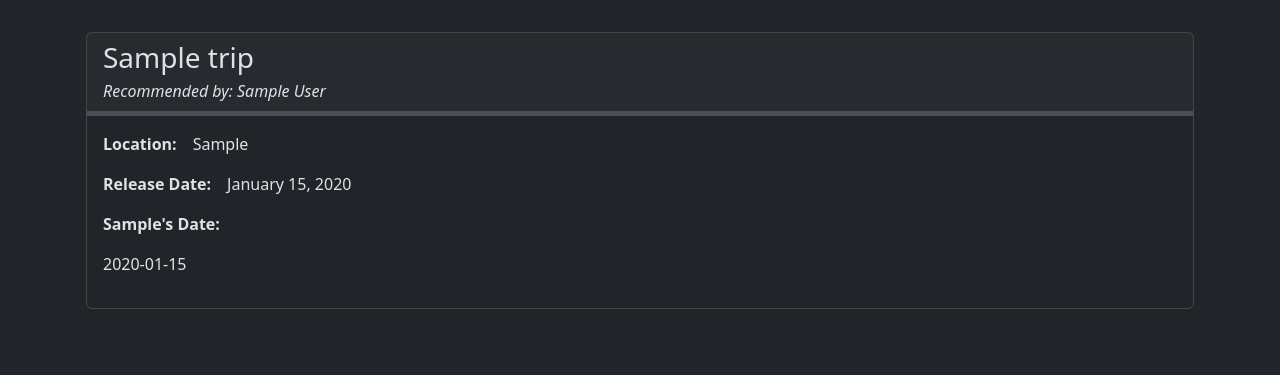
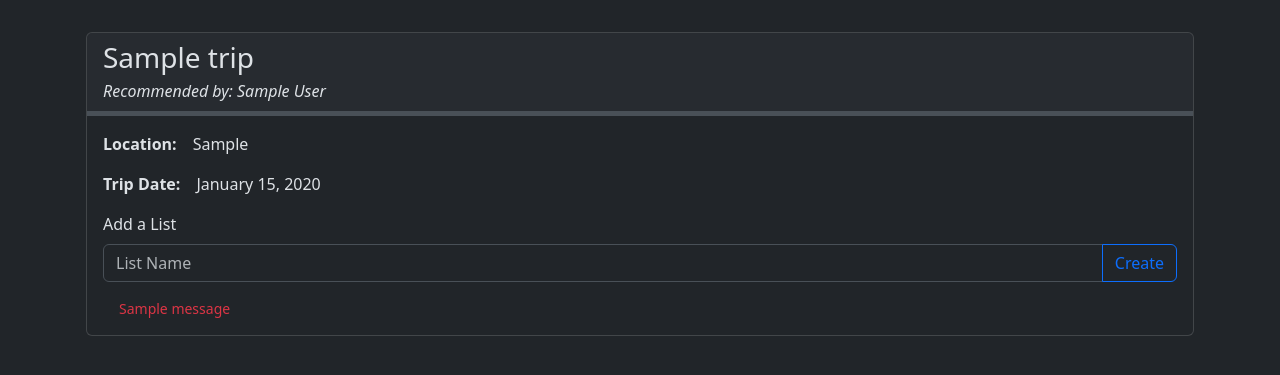
Before and after one commit to ColoBabbo/Trip_Lists_Flask, a Flask app: page /trip/1 in a window 1280 px wide. Shown: the part 65-440 px from the top of the page. Run offline with Flask 3, Linux system fonts and the light colour scheme; the visitor is signed in with stand-in values (Sample User, id 1); tables that the repository leaves empty hold one stand-in row (values such as "Sample post"); one stand-in notice (Sample message) is shown.

Commit message:
Create Lists from Trip page.

```diff
--- a/flask_app/controllers/trips.py
+++ b/flask_app/controllers/trips.py
@@ -6,7 +6,6 @@ from flask_app.models import trip
 def show_all_trips():
     if session.get('logged_in'):
         all_trips = trip.Trip.get_all()
-        # print(all_trips)
         return render_template('show_all_trips.html', all_trips = all_trips)
     else:
         flash('Please Login', 'login')
@@ -19,7 +18,15 @@ def show_one_trip(trip_id:int):
         if this_trip == False:
             flash('No such record!', 'unauthorized')
             return redirect(url_for('show_all_trips'))
-        return render_template('show_one_trip.html', this_trip = this_trip)
+        if session.get('list_attempt'):
+            pre_fill = {
+                'list_name': session['list_attempt']['list_name'],
+            }
+        else:
+            pre_fill = {
+                'list_name': '',
+            }
+        return render_template('show_one_trip.html', this_trip = this_trip, pre_fill = pre_fill)
     else:
         flash('Please Login', 'login')
     return redirect('/')
--- a/flask_app/models/list.py
+++ b/flask_app/models/list.py
@@ -11,3 +11,58 @@ class List:
         self.trip_id = data['trip_id']
         self.created_at = data['created_at']
         self.updated_at = data['updated_at']
+        self.trip = {}
+
+    @classmethod
+    def get_all (cls):
+        query = """
+                SELECT * FROM lists
+                LEFT JOIN trips ON lists.trip_id = trips.id;
+        """
+        results = connectToMySQL(cls.db).query_db(query)
+        all_lists = []
+        for list in results:
+            this_list = cls(list)
+            trip_data = {
+                'id': list['trips.id'],
+                'name': list['name'],
+                'location': list['location'],
+                'date': list['date'],
+                'created_at': list['trips.created_at'],
+                'updated_at': list['trips.updated_at'],
+            }
+            this_list_trip = trip.Trip(trip_data)
+            this_list.trip = this_list_trip
+            all_lists.append(this_list)
+        return all_lists
+
+
+    @classmethod
+    def insert_one(cls, form_dict:dict) -> int:
+        print('WE MADE IT INTO INSERT ONE LIST!')
+        print(f'{form_dict}')
+        query = """
+                INSERT INTO lists (name, trip_id)
+                VALUES (%(name)s, %(trip_id)s);
+        """
+        data = {
+            'name': form_dict['list_name'],
+            'trip_id': form_dict['trip_id'],
+        }
+        return connectToMySQL(cls.db).query_db(query, data)
+
+    @classmethod
+    def is_legit_list(cls, form_dict:dict) -> bool:
+        print(f'33333333333333333333')
+        valid_input = True
+        if not len(form_dict.get('list_name')) > 0 :
+            flash('Your list needs a name!', 'list_name')
+            valid_input = False
+            print(f'Needs a name 33333333333333333333')
+
+        elif not len(form_dict.get('list_name')) >= 3:
+            flash('Name must be at least 3 characters.', 'list_name')
+            valid_input = False
+            print(f'Name too short 33333333333333333333')
+
+        return valid_input
--- a/flask_app/models/trip.py
+++ b/flask_app/models/trip.py
@@ -15,10 +15,10 @@ class Trip:
         self.created_at = data['created_at']
         self.updated_at = data['updated_at']
         self.user = {}
+        self.lists = []
 
     def __repr__(self) -> str:
         return f'Trip {self.name}, self.user = {self.user.first_name}'
-
 
     @classmethod
     def get_all(cls) -> list:
@@ -43,96 +43,12 @@ class Trip:
             all_trips.append(this_trip)
         return all_trips
 
-    # @classmethod
-    # def get_all_with_comment(cls) -> dict[object]:
-        query = """
-                SELECT * FROM trips
-                LEFT JOIN users ON trips.user_id = users.id
-                LEFT JOIN comments ON comments.trip_id = trips.id
-                LEFT JOIN users AS others ON comments.user_id = others.id
-                ORDER BY trips.date DESC;
-        """
-        results = connectToMySQL(cls.db).query_db(query)
-        all_trips =  {}
-        for each_trip in results:
-            if each_trip['id'] not in all_trips:
-                this_trip = cls(each_trip)
-
-                user_data = {
-                    'id': each_trip['users.id'],
-                    'first_name': each_trip['first_name'],
-                    'last_name': each_trip['last_name'],
-                    'email': each_trip['email'],
-                    'created_at': each_trip['users.created_at'],
-                    'updated_at': each_trip['users.updated_at'],
-                }
-                this_trip_user = user.User(user_data)
-                this_trip.user = this_trip_user
-
-                if each_trip['comments.id'] != None:
-                    comment_data = {
-                        'id': each_trip['comments.id'],
-                        'user_id': each_trip['comments.user_id'],
-                        'trip_id': each_trip['trip_id'],
-                        'content': each_trip['content'],
-                        'created_at': each_trip['comments.created_at'],
-                        'updated_at': each_trip['comments.updated_at'],
-                    }
-                    this_trip_comment = comment.Comment(comment_data)
-
-                    other_data = {
-                        'id': each_trip['others.id'],
-                        'first_name': each_trip['others.first_name'],
-                        'last_name': each_trip['others.last_name'],
-                        'email': each_trip['others.email'],
-                        'created_at': each_trip['others.created_at'],
-                        'updated_at': each_trip['others.updated_at'],
-                    }
-                    this_comment_other = user.User(other_data)
-                    this_trip_comment.user = this_comment_other
-
-                    this_trip.comments[this_trip_comment.id] = this_trip_comment
-
-                all_trips[this_trip.id] = (this_trip)
-
-            else:
-                comment_data = {
-                    'id': each_trip['comments.id'],
-                    'user_id': each_trip['comments.user_id'],
-                    'trip_id': each_trip['trip_id'],
-                    'content': each_trip['content'],
-                    'created_at': each_trip['comments.created_at'],
-                    'updated_at': each_trip['comments.updated_at'],
-                }
-                existing_trip_comment = comment.Comment(comment_data)
-
-                other_data = {
-                    'id': each_trip['others.id'],
-                    'first_name': each_trip['others.first_name'],
-                    'last_name': each_trip['others.last_name'],
-                    'email': each_trip['others.email'],
-                    'created_at': each_trip['others.created_at'],
-                    'updated_at': each_trip['others.updated_at'],
-                }
-                existing_comment_other = user.User(other_data)
-                existing_trip_comment.user = existing_comment_other
-
-                all_trips[each_trip['id']].comments[existing_trip_comment.id] = existing_trip_comment
-
-        return all_trips
-
-
-    # @classmethod
-    # def get_one_with_comment(cls, trip_id:int) -> object:
-    #     all_trips = cls.get_all_with_comment()
-    #     this_trip = all_trips.get(trip_id)
-    #     return this_trip
-
     @classmethod
     def get_one(cls, trip_id:int) -> object:
         query = """
                 SELECT * FROM trips
                 LEFT JOIN users ON trips.user_id = users.id
+                LEFT JOIN lists ON lists.trip_id = trips.id
                 WHERE trips.id = %(id)s;
         """
         results = connectToMySQL(cls.db).query_db(query, {'id': trip_id})
@@ -149,21 +65,21 @@ class Trip:
             }
             this_trip_user = user.User(user_data)
             this_trip.user = this_trip_user
+
+            for each_list in results:
+                list_data = {
+                    'id': each_list['lists.id'],
+                    'name': each_list['lists.name'],
+                    'trip_id': each_list['trip_id'],
+                    'created_at': each_list['lists.created_at'],
+                    'updated_at': each_list['lists.updated_at'],
+                }
+                this_trip_list = list.List(list_data)
+                this_trip.lists.append(this_trip_list)
+
             return this_trip
         else:
             return False
-
-    # @classmethod
-    # def get_one(cls, trip_id:int) -> object:
-    #     query = """
-    #             SELECT * FROM trips
-    #             WHERE id = %(id)s;
-    #     """
-    #     results = connectToMySQL(cls.db).query_db(query, {'id': trip_id})
-    #     if results:
-    #         return cls(results[0])
-    #     else:
-    #         return False
 
     @classmethod
     def check_one_by_name(cls, name:str) -> bool:
--- a/flask_app/templates/show_one_trip.html
+++ b/flask_app/templates/show_one_trip.html
@@ -56,10 +56,26 @@
                         <p class="">{{this_trip.location}}</p>
                     </div>
                     <div class="d-flex gap-3">
-                        <p class=""><strong>Release Date:</strong></p>
+                        <p class=""><strong>Trip Date:</strong></p>
                         <p class="">{{this_trip.date.strftime('%B %d, %Y')}}</p>
                     </div>
-                    <div class="">
+                    <form action="{{url_for('add_list')}}" method="post">
+                        <label for="list_name" class="form-label">Add a List</label>
+                        <div class="input-group mb-3">
+                            <input type="text" class="form-control" id="list_name" name="list_name" value="{{pre_fill['list_name']}}" placeholder="List Name">
+                            <button class="btn btn-outline-primary" type="submit">Create</button>
+                        </div>
+                        {% with messages = get_flashed_messages(category_filter=['list_name']) %}
+                            {% if messages %}
+                                {% for message in messages %}
+                                    <div class="form-text text-danger ps-3">{{ message }}</div>
+                                {% endfor %}
+                            {% endif %}
+                        {% endwith %}
+
+                        <input type="hidden" name="trip_id" value="{{this_trip.id}}">
+                    </form>
+                    {# <div class="">
                         <p class=""><strong>
                             {% if this_trip.user.id == session['current_login'] %}
                                 Your
@@ -68,7 +84,7 @@
                             {% endif %}
                             Date:</strong></p>
                         <p class="">{{this_trip.date}}</p>
-                    </div>
+                    </div> #}
                 </div>
             </div>
 
--- a/server.py
+++ b/server.py
@@ -1,5 +1,5 @@
 from flask_app import app
-from flask_app.controllers import users, trips
+from flask_app.controllers import users, trips, lists
 
 if __name__ == "__main__":
     app.run(debug=True)
```
Also changed, not shown: flask_app/controllers/lists.py (added, +28 -0 lines), flask_app/templates/new_list.html (added, +92 -0 lines).
